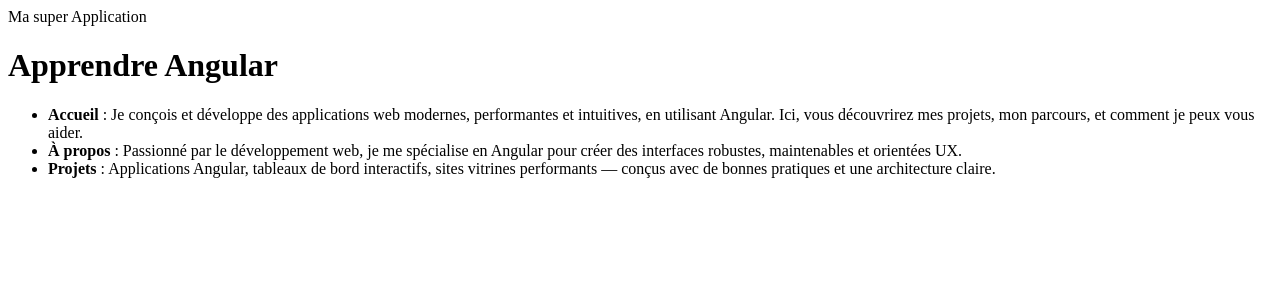
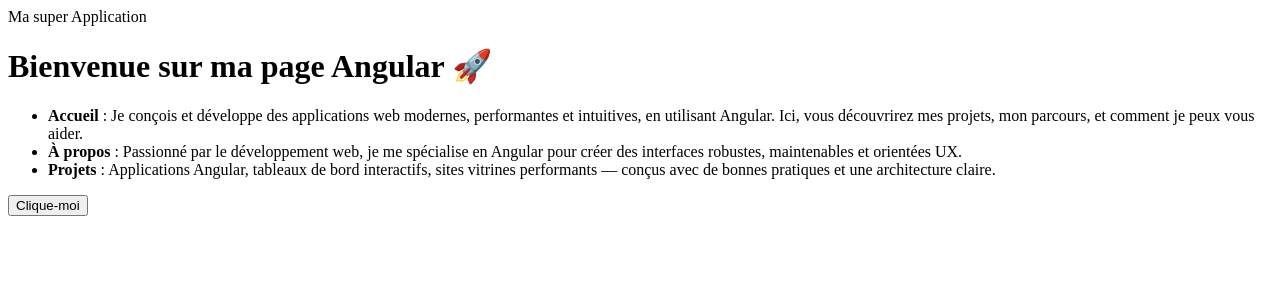
Before and after one commit to denispeyrusaubes/bootstrap-ng, an Angular app: page /sommaire in a window 1280 px wide. Shown: the top 300 px of the page. Built offline with nearby package versions, Linux system fonts and the light colour scheme.

Commit message:
feat : bouton

```diff
--- a/src/app/pages/projets/projets.component.ts
+++ b/src/app/pages/projets/projets.component.ts
@@ -1,8 +1,9 @@
 import { Component } from '@angular/core';
+import { CommonModule } from '@angular/common';
 
 @Component({
   selector: 'app-projets',
-  imports: [],
+  imports: [CommonModule],
   templateUrl: './projets.component.html',
   styleUrl: './projets.component.css'
 })
--- a/src/app/pages/sommaire/sommaire.component.html
+++ b/src/app/pages/sommaire/sommaire.component.html
@@ -1,7 +1,9 @@
-<h1>Apprendre Angular</h1>
+<h1>Bienvenue sur ma page Angular 🚀</h1>
 
 <ul>
   <li *ngFor="let section of sections">
     <strong>{{ section.titre }}</strong> : {{ section.description }}
   </li>
 </ul>
+
+<button (click)="onClick()">Clique-moi</button>
--- a/src/app/pages/sommaire/sommaire.component.ts
+++ b/src/app/pages/sommaire/sommaire.component.ts
@@ -28,4 +28,8 @@
         "Applications Angular, tableaux de bord interactifs, sites vitrines performants — conçus avec de bonnes pratiques et une architecture claire.",
     },
   ];
+
+onClick() {
+  alert('Bouton cliqué !');
 }
+}
```
